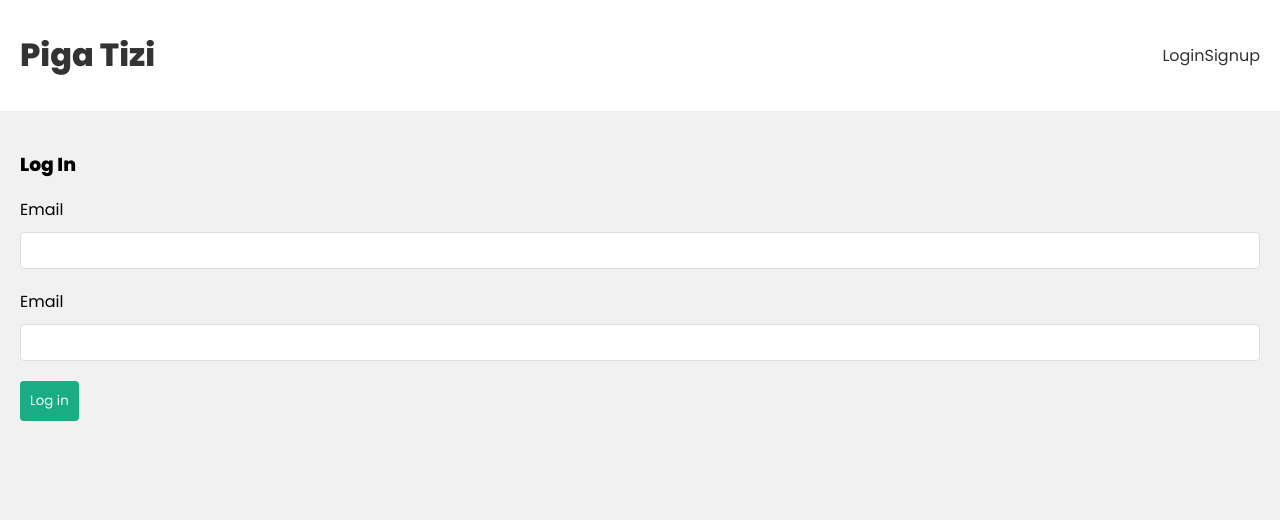
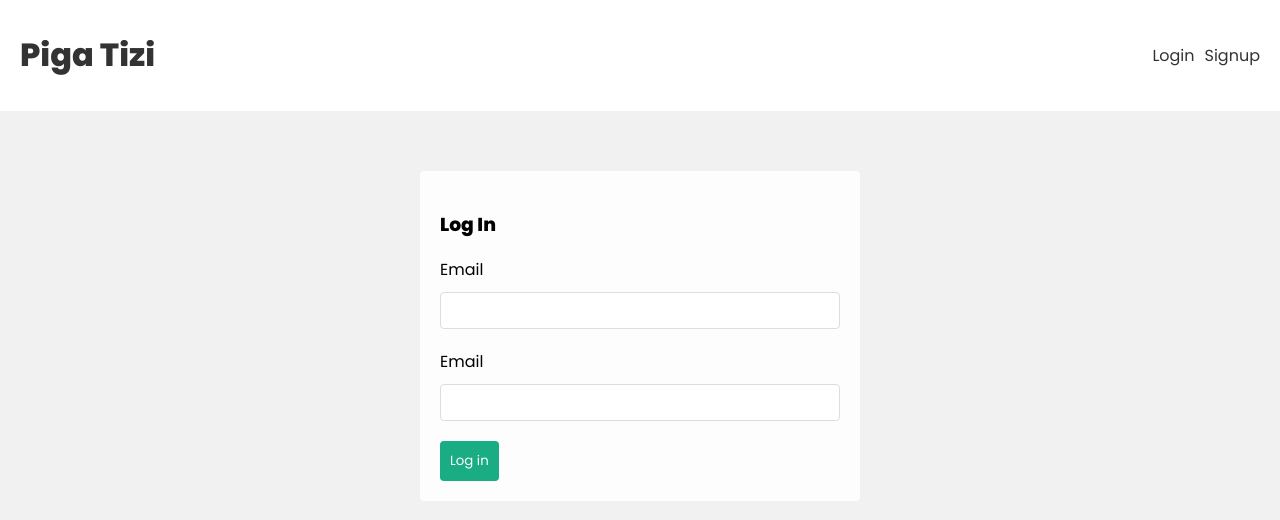
Before and after one commit to Kipkorir74/TiziTrack, a React (Create React App) app in the folder frontend/: page /login in a window 1280 px wide. Shown: the top 520 px of the page. Built offline with nearby package versions, Linux system fonts and the light colour scheme.

Commit message:
styling the pages

```diff
--- a/frontend/src/index.css
+++ b/frontend/src/index.css
@@ -100,3 +100,20 @@ div.error {
 input.error{
   border:1px solid var(--error);
 }
+
+/* navbar */
+nav {
+  display: flex;
+  align-items: center;
+}
+nav a {
+  margin-left: 10px;
+}
+/* auth forms */
+form.signup, form.login {
+  max-width: 400px;
+  margin: 40px auto;
+  padding: 20px;
+  background: rgb(253, 253, 253);
+  border-radius: 4px;
+}
```
